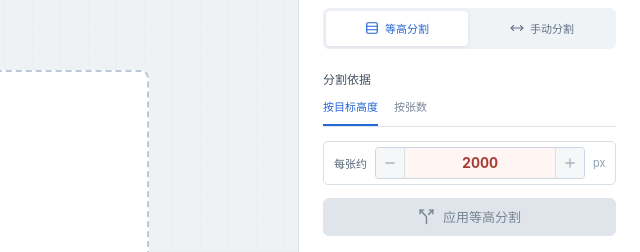
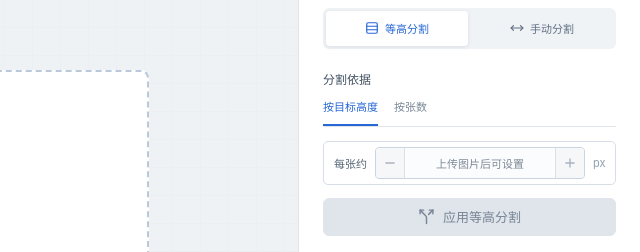
Before and after one commit to kaituotuo/cutimg, a website with bundled scripts: page index.html in a window 1280 px wide. Shown: the part 162-414 px from the top of the page, 640-1280 px from the left. Built offline with nearby package versions, Linux system fonts and the light colour scheme.

Commit message:
Refine empty-state split controls

```diff
--- a/app.js
+++ b/app.js
@@ -86,6 +86,16 @@
       { input: els.count, decrement: els.countDecrement, increment: els.countIncrement, basis: "count" }
     ];
     for (const control of controls) {
+      if (!state.image) {
+        control.input.removeAttribute("min");
+        control.input.removeAttribute("max");
+        control.input.disabled = true;
+        control.input.setAttribute("aria-invalid", "false");
+        control.input.setAttribute("aria-describedby", "equal-empty-hint");
+        control.decrement.disabled = true;
+        control.increment.disabled = true;
+        continue;
+      }
       const bounds = equalInputBounds(control.basis);
       const value = Number(control.input.value);
       const hasValue = control.input.value.trim() !== "";
@@ -93,6 +103,7 @@
       control.input.min = String(bounds.min);
       control.input.max = String(bounds.max);
       control.input.disabled = disabled;
+      control.input.removeAttribute("aria-describedby");
       control.input.setAttribute("aria-invalid", String(hasValue && !valid));
       control.decrement.disabled = disabled || (Number.isFinite(value) && value <= bounds.min);
       control.increment.disabled = disabled || (Number.isFinite(value) && value >= bounds.max);
@@ -291,8 +302,8 @@
     els.countBasis.setAttribute("aria-pressed", String(state.basis === "count"));
     els.heightField.hidden = state.basis !== "height";
     els.countField.hidden = state.basis !== "count";
-    els.height.value = String(state.targetHeight);
-    els.count.value = String(state.targetCount);
+    els.height.value = ready ? String(state.targetHeight) : "";
+    els.count.value = ready ? String(state.targetCount) : "";
     els.selectedLine.hidden = !ready || state.selectedGuide == null || state.mode !== "manual";
     if (!els.selectedLine.hidden) els.linePosition.value = String(state.guides[state.selectedGuide]);
 
--- a/index.html
+++ b/index.html
@@ -112,21 +112,22 @@
             <button id="basis-height" type="button" class="basis-tab active" aria-pressed="true">按目标高度</button>
             <button id="basis-count" type="button" class="basis-tab" aria-pressed="false">按张数</button>
           </div>
+          <span class="sr-only" id="equal-empty-hint">上传图片后可设置。</span>
           <div class="number-field" id="height-field">
             <label for="height-input">每张约</label>
             <div class="number-stepper" role="group" aria-label="目标高度">
-              <button class="stepper-button" id="height-decrement" type="button" aria-label="目标高度减 1 像素" title="减 1 像素"><i data-lucide="minus"></i></button>
-              <input id="height-input" type="number" min="2" step="1" value="2000" inputmode="numeric" aria-label="目标高度，单位像素">
-              <button class="stepper-button" id="height-increment" type="button" aria-label="目标高度加 1 像素" title="加 1 像素"><i data-lucide="plus"></i></button>
+              <button class="stepper-button" id="height-decrement" type="button" aria-label="目标高度减 1 像素" title="减 1 像素" disabled><i data-lucide="minus"></i></button>
+              <input id="height-input" type="number" step="1" placeholder="上传图片后可设置" inputmode="numeric" aria-label="目标高度，单位像素" aria-describedby="equal-empty-hint" disabled>
+              <button class="stepper-button" id="height-increment" type="button" aria-label="目标高度加 1 像素" title="加 1 像素" disabled><i data-lucide="plus"></i></button>
             </div>
             <span class="field-unit">px</span>
           </div>
           <div class="number-field" id="count-field" hidden>
             <label for="count-input">分成</label>
             <div class="number-stepper" role="group" aria-label="切片张数">
-              <button class="stepper-button" id="count-decrement" type="button" aria-label="切片张数减 1" title="减 1 张"><i data-lucide="minus"></i></button>
-              <input id="count-input" type="number" min="2" max="100" step="1" value="15" inputmode="numeric" aria-label="切片张数">
-              <button class="stepper-button" id="count-increment" type="button" aria-label="切片张数加 1" title="加 1 张"><i data-lucide="plus"></i></button>
+              <button class="stepper-button" id="count-decrement" type="button" aria-label="切片张数减 1" title="减 1 张" disabled><i data-lucide="minus"></i></button>
+              <input id="count-input" type="number" step="1" placeholder="上传图片后可设置" inputmode="numeric" aria-label="切片张数" aria-describedby="equal-empty-hint" disabled>
+              <button class="stepper-button" id="count-increment" type="button" aria-label="切片张数加 1" title="加 1 张" disabled><i data-lucide="plus"></i></button>
             </div>
             <span class="field-unit">张</span>
           </div>
--- a/styles.css
+++ b/styles.css
@@ -22,6 +22,7 @@ button { cursor: pointer; }
 button:disabled { cursor: not-allowed; }
 button:focus-visible, input:focus-visible, [tabindex]:focus-visible { outline: 3px solid #87b5ff; outline-offset: 2px; }
 [hidden] { display: none !important; }
+.sr-only { position: absolute; width: 1px; height: 1px; padding: 0; overflow: hidden; clip: rect(0, 0, 0, 0); white-space: nowrap; border: 0; }
 .lucide { width: 18px; height: 18px; stroke-width: 2; flex: none; }
 
 .topbar {
@@ -149,6 +150,9 @@ button:focus-visible, input:focus-visible, [tabindex]:focus-visible { outline: 3
 .number-field input::-webkit-inner-spin-button { appearance: none; }
 .number-stepper { display: grid; grid-template-columns: 28px minmax(48px, 1fr) 28px; min-width: 0; flex: 1; overflow: hidden; border: 1px solid #cad5df; border-radius: 4px; background: #f4f7fa; }
 .number-stepper input { height: 30px; padding: 0 4px; text-align: center; border-right: 1px solid #d8e0e8; border-left: 1px solid #d8e0e8; }
+.number-stepper input::placeholder { color: #7d8a98; font-size: 11px; font-weight: 500; opacity: 1; }
+.number-stepper input:disabled { color: #7d8a98; background: #fbfcfd; opacity: 1; }
+.number-stepper input:disabled::placeholder { color: #7d8a98; -webkit-text-fill-color: #7d8a98; opacity: 1; }
 .number-stepper input[aria-invalid="true"] { color: #a63c34; background: #fff6f4; }
 .stepper-button { display: grid; place-items: center; width: 28px; height: 30px; padding: 0; border: 0; color: #44596d; background: #f4f7fa; }
 .stepper-button:hover:not(:disabled) { color: var(--blue); background: #e9f1fd; }
```
Also changed, not shown: tests/browser.test.cjs (+26 -2 lines).
